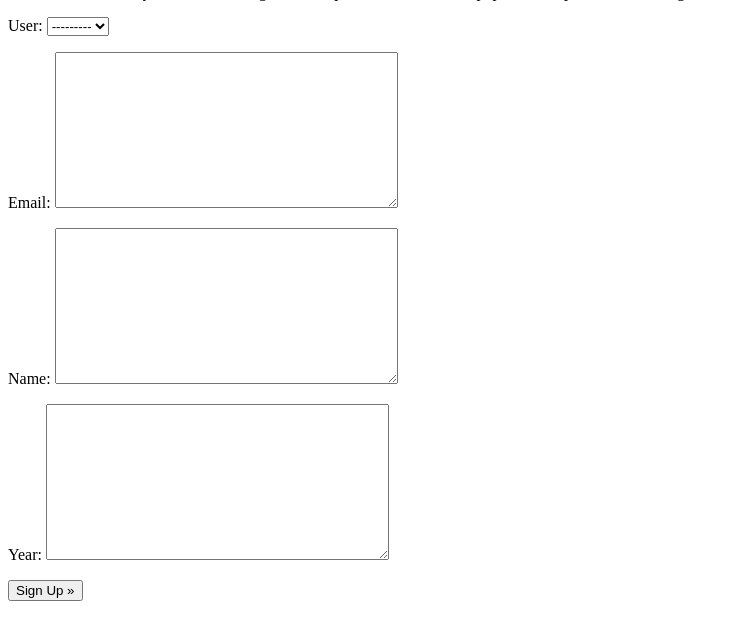
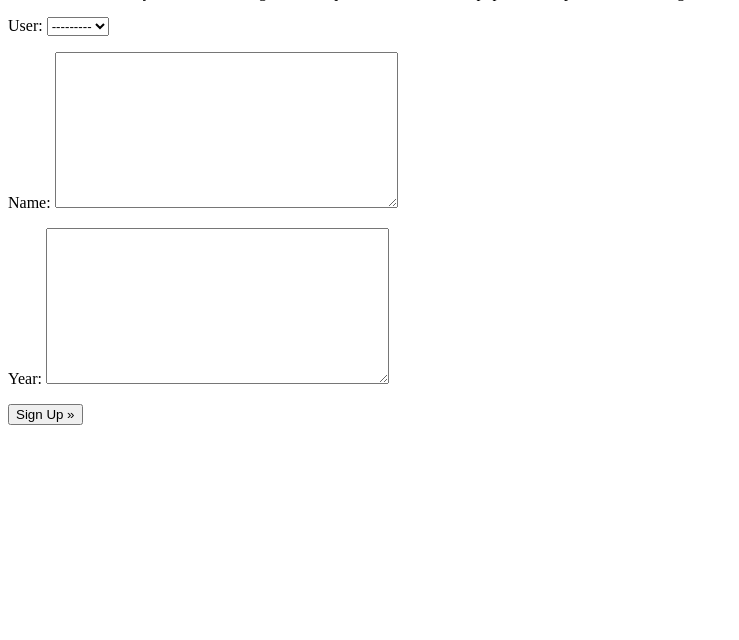
Before and after one commit to mro9kh/TutorMeFullStack, a Django app: template templates/socialaccount/signup.html in a window 1280 px wide. Shown: the part 97-737 px from the top of the page, without its empty margins (0-739 px from the left). Run offline with Django 4.2, Linux system fonts and the light colour scheme; the template is opened without the code that fills it: values that come from a table or form of the project are taken from there, others are empty; parts of the project's set-up code (start-up, migrations or seed data) failed here and were passed over.

Commit message:
debugging

```diff
--- a/oauth_app/forms.py
+++ b/oauth_app/forms.py
@@ -8,26 +8,26 @@ class StudentSignUpForm(forms.ModelForm):
 
     class Meta:
         model = Student
-        fields = ('user', 'email', 'name', 'year' )
+        fields = ('user', 'name', 'year',)
 
     @transaction.atomic
     def save(self):
         user = super().save(commit=False)
         user.is_student = True
         user.save()
-        student = Student.objects.create(user=user)
+        #student = Student.objects.create(user=user)
         return user
 
 class TutorSignUpForm(forms.ModelForm):
 
     class Meta:
         model = Tutor
-        fields = ('user', 'email', 'name', 'year' )
+        fields = ('user', 'name', 'year',)
 
     @transaction.atomic
     def save(self):
         user = super().save(commit=False)
         user.is_tutor = True
         user.save()
-        tutor = Tutor.objects.create(user=user)
+        #tutor = Tutor.objects.create(user=user)
         return user
--- a/oauth_app/models.py
+++ b/oauth_app/models.py
@@ -7,12 +7,14 @@ class User(AbstractUser):
 
 class Student(models.Model):
     user = models.OneToOneField(User, on_delete=models.CASCADE, primary_key=True)
-    email = models.TextField(max_length=200)
     name = models.TextField(max_length=200)
     year = models.TextField(max_length = 500)
+#   verify_student = models.BooleanField(default=False)
+#   verify_tutor = models.BooleanField(default=False)
 
 class Tutor(models.Model):
     user = models.OneToOneField(User, on_delete=models.CASCADE, primary_key=True)
-    email = models.TextField(max_length=200)
     name = models.TextField(max_length=200)
-    year = models.TextField(max_length=500)
+    year = models.TextField(max_length = 500)
+#   verify_student = models.BooleanField(default=False)
+#   verify_tutor = models.BooleanField(default=False)
--- a/oauth_app/views.py
+++ b/oauth_app/views.py
@@ -16,7 +16,6 @@ class StudentSignUpView(CreateView):
 
     def get_context_data(self, **kwargs):
         kwargs['user_type'] = 'student'
-
         return super().get_context_data(**kwargs)
 
     def form_valid(self, form):
--- a/templates/registration/signup_form.html
+++ b/templates/registration/signup_form.html
@@ -2,6 +2,7 @@
     <form method="POST">
       <fieldset>
         <legend><h1>Create An Account</h1></legend>
+        <p>Email: {{ user.email }}</p>
           {% csrf_token %}
           {{ form.as_p }}
         <button type="submit" class="btn btn-primary">Submit</button>
```
Also changed, not shown: data.json (+1 -1 lines), oauth_app/migrations/0002_remove_student_email_remove_tutor_email.py (added), oauth_app/migrations/0003_student_verify_student_student_verify_tutor_and_more.py (added).
